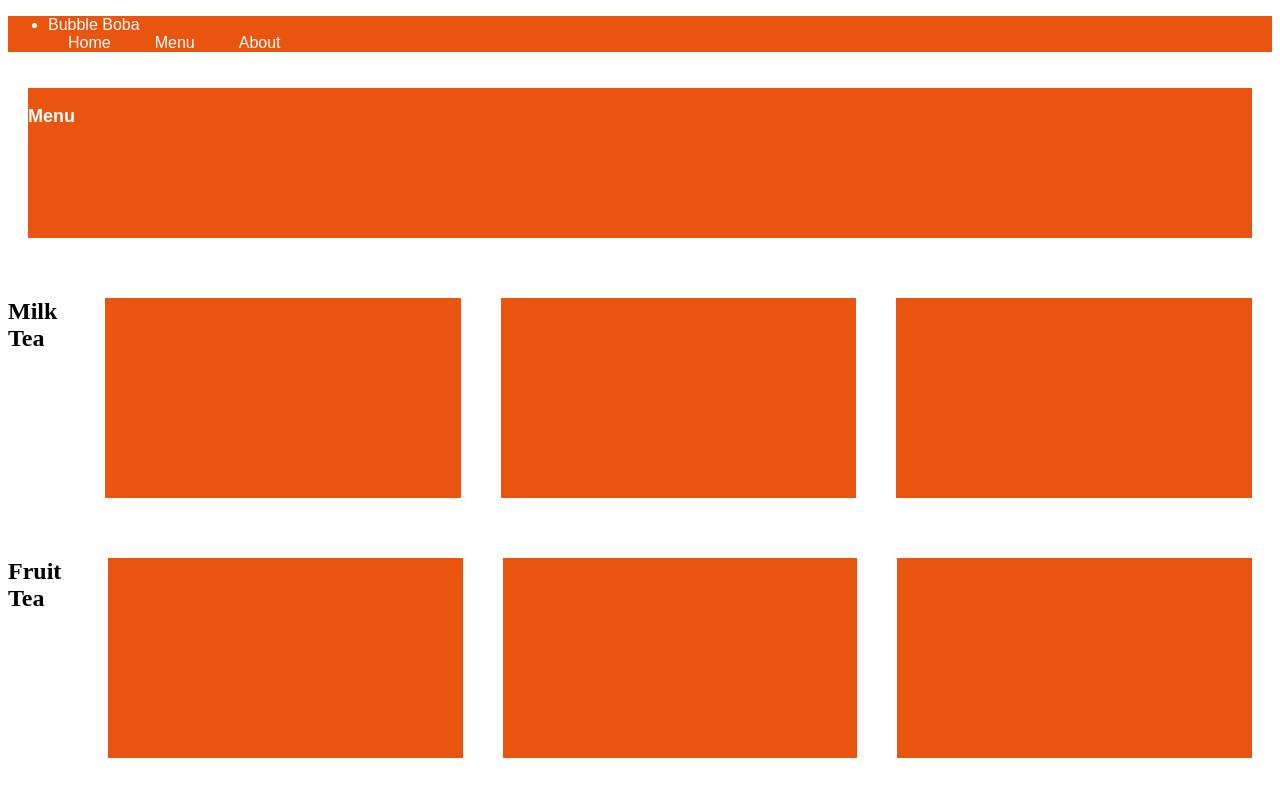
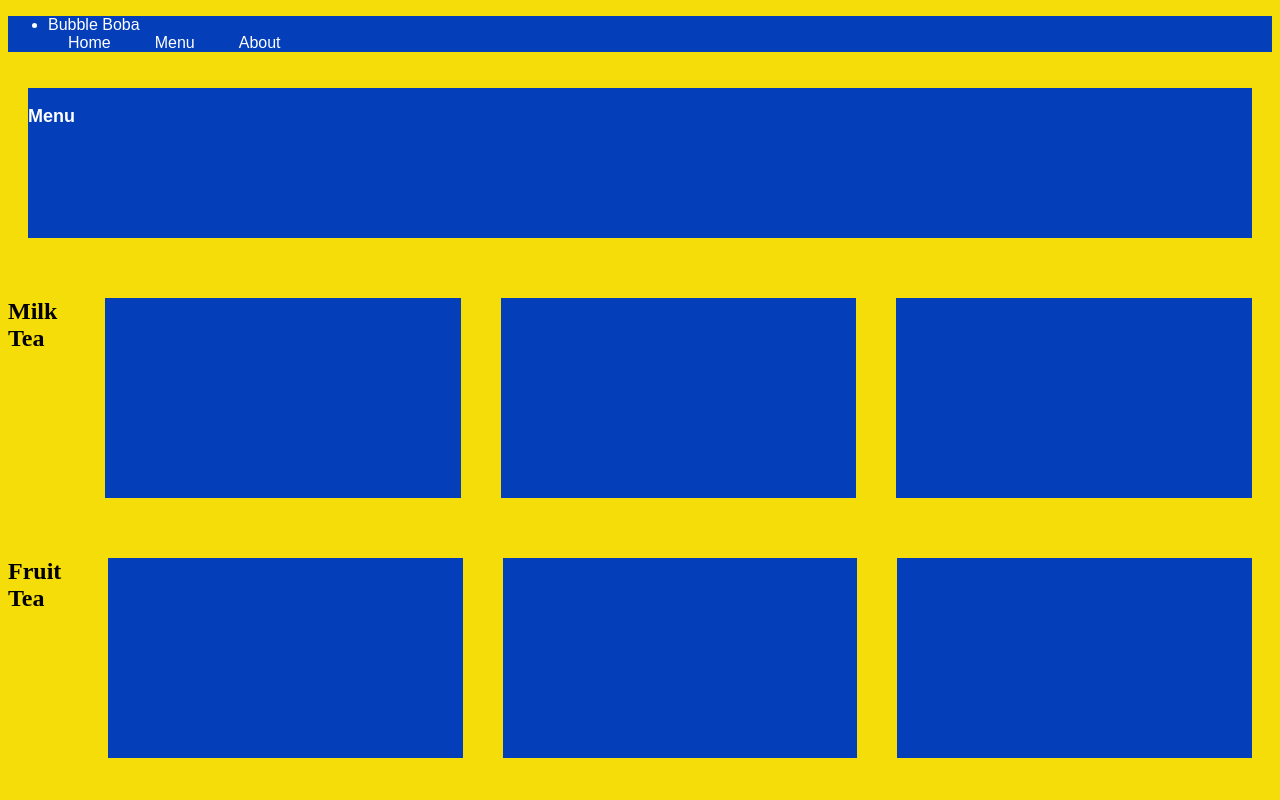
Before and after one commit to PhilipBoone/Boone_Philip_WebDesign2, a plain HTML site: page PhilipBoone_WebDesign2_Wk6_MidTerm/PhilipBoone_Wk6_p2.html in a window 1280 px wide. Shown: the top 800 px of the page. Drawn offline with Linux system fonts and the light colour scheme.

Commit message:
Update PhilipBoone_Wk6.css

```diff
--- a/PhilipBoone_WebDesign2_Wk6_MidTerm/PhilipBoone_Wk6.css
+++ b/PhilipBoone_WebDesign2_Wk6_MidTerm/PhilipBoone_Wk6.css
@@ -1,7 +1,7 @@
 
 
 nav {
-    background-color: rgb(233, 84, 15);
+    background-color: rgb(5, 62, 185);
 }
 
 a {
@@ -15,7 +15,7 @@ a {
 }
 
 body {
-    background-color: white;
+    background-color: rgb(245, 221, 9);
 }
 
 section {
@@ -30,7 +30,7 @@ article {
     flex-direction: row;
     flex-wrap: nowrap;
     margin: 20px;
-    background-color: turquoise;
+    background-color: rgb(245, 135, 9);
 }
 
 @media (max-width: 320px) {
@@ -82,7 +82,7 @@ article {
 }
 
 article {
-    background-color: rgb(233, 84, 15);
+    background-color: rgb(5, 62, 185);
 }
 
 .article1 {
```
